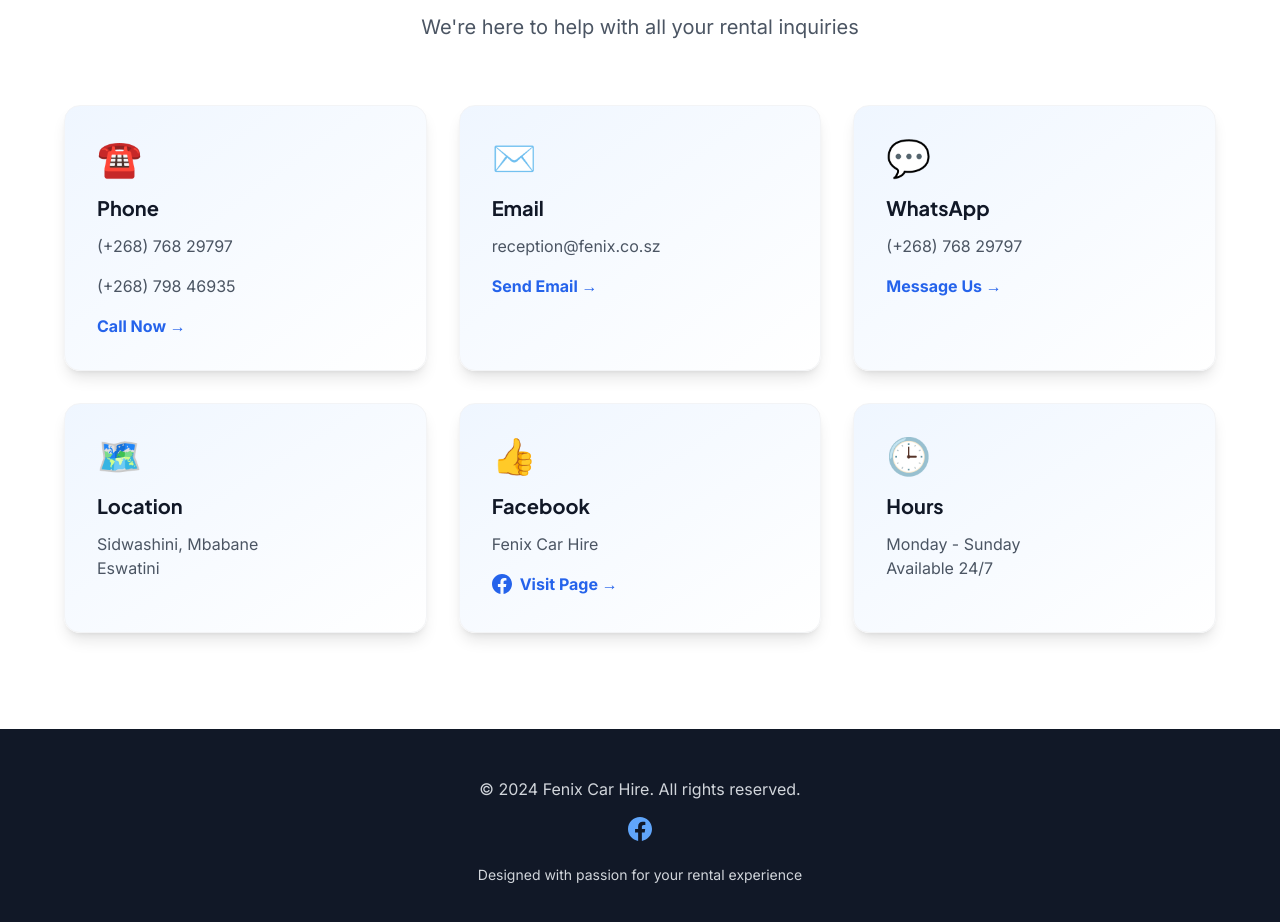
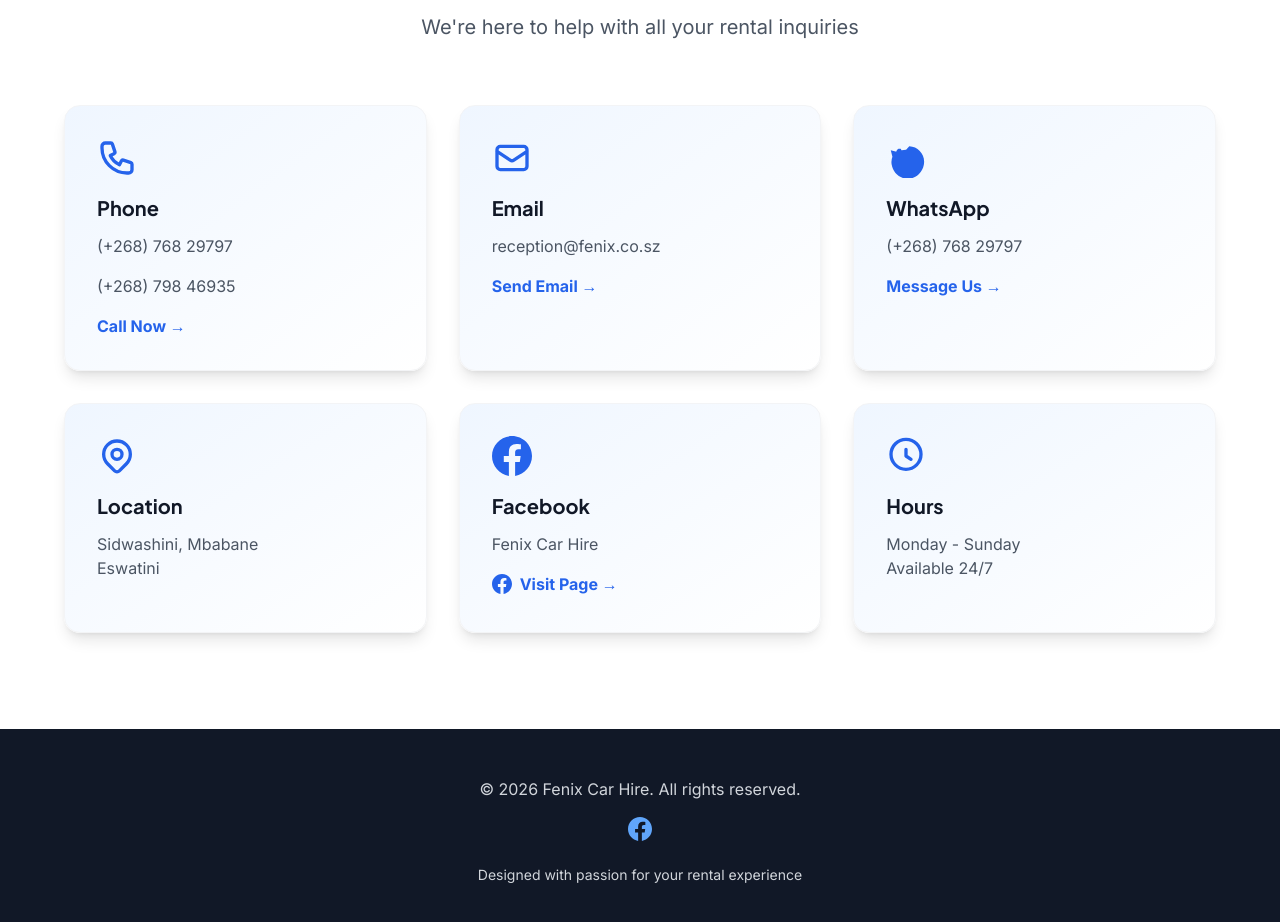
Before and after one commit to Vuyi724/fenixcarhire, a Next.js app: page / in a window 1280 px wide. Shown: the part 4180-5102 px from the top of the page. Built offline with nearby package versions, Linux system fonts and the light colour scheme; no server answers.

Commit message:
feat: update icons to SVG and change footer year to 2026
Replace emoji icons with SVGs and update footer year for 2026.

```diff
--- a/app/page.tsx
+++ b/app/page.tsx
@@ -245,7 +245,7 @@ export default function Home() {
           </div>
           <div className="grid grid-cols-1 md:grid-cols-2 lg:grid-cols-3 gap-8">
             <div className="bg-gradient-to-br from-blue-50 to-white p-8 rounded-2xl shadow-lg border border-gray-100 hover:shadow-xl transition-all hover:-translate-y-1">
-              <div className="text-4xl mb-4">☎️</div>
+              <svg className="w-10 h-10 text-blue-600 mb-4" fill="none" stroke="currentColor" viewBox="0 0 24 24"><path strokeLinecap="round" strokeLinejoin="round" strokeWidth={2} d="M3 5a2 2 0 012-2h3.28a1 1 0 01.948.684l1.498 4.493a1 1 0 01-.502 1.21l-2.257 1.13a11.042 11.042 0 005.516 5.516l1.13-2.257a1 1 0 011.21-.502l4.493 1.498a1 1 0 01.684.949V19a2 2 0 01-2 2h-1C9.716 21 3 14.284 3 6V5z" /></svg>
               <h3 className="text-xl font-bold text-gray-900 mb-3">Phone</h3>
               <p className="text-gray-600 mb-4">(+268) 768 29797</p>
               <p className="text-gray-600 mb-4">(+268) 798 46935</p>
@@ -254,7 +254,7 @@ export default function Home() {
               </a>
             </div>
             <div className="bg-gradient-to-br from-blue-50 to-white p-8 rounded-2xl shadow-lg border border-gray-100 hover:shadow-xl transition-all hover:-translate-y-1">
-              <div className="text-4xl mb-4">✉️</div>
+              <svg className="w-10 h-10 text-blue-600 mb-4" fill="none" stroke="currentColor" viewBox="0 0 24 24"><path strokeLinecap="round" strokeLinejoin="round" strokeWidth={2} d="M3 8l7.89 5.26a2 2 0 002.22 0L21 8M5 19h14a2 2 0 002-2V7a2 2 0 00-2-2H5a2 2 0 00-2 2v10a2 2 0 002 2z" /></svg>
               <h3 className="text-xl font-bold text-gray-900 mb-3">Email</h3>
               <p className="text-gray-600 mb-4">reception@fenix.co.sz</p>
               <a href="mailto:reception@fenix.co.sz" className="inline-block text-blue-600 font-bold hover:text-blue-700">
@@ -262,7 +262,7 @@ export default function Home() {
               </a>
             </div>
             <div className="bg-gradient-to-br from-blue-50 to-white p-8 rounded-2xl shadow-lg border border-gray-100 hover:shadow-xl transition-all hover:-translate-y-1">
-              <div className="text-4xl mb-4">💬</div>
+              <svg className="w-10 h-10 text-blue-600 mb-4" fill="currentColor" viewBox="0 0 24 24"><path d="M17.472 14.382c-.297-.149-1.758-.867-2.03-.967-.273-.099-.471-.148-.67.15-.197.297-.767.966-.94 1.164-.173.199-.347.223-.644.075-.297-.15-1.255-.463-2.39-1.475-.883-.788-1.48-1.761-1.653-2.059-.173-.297-.018-.458.13-.606.134-.133.298-.347.446-.52.149-.174.198-.298.298-.497.099-.198.05-.371-.025-.52-.075-.149-.669-1.612-.916-2.207-.242-.579-.487-.5-.67-.51-.173-.008-.371-.01-.57-.01-.198 0-.52.074-.792.372-.272.297-1.04 1.016-1.04 2.479 0 1.462 1.065 2.875 1.213 3.074.149.198 2.096 3.2 5.076 4.487.709.306 1.262.489 1.694.625.712.227 1.36.195 1.871.118.571-.085 1.758-.719 2.006-1.413.248-.694.248-1.289.173-1.413-.074-.124-.272-.198-.57-.347m-5.421-7.403h-.004a9.87 9.87 0 00-4.781 1.158l-.386.214-4.011-.959.976 3.826a9.05 9.05 0 00-.458 4.719c.8 4.83 4.783 8.521 9.616 8.524h.004c5.316 0 9.711-4.343 9.88-10.044.12-4.993-3.997-9.26-8.906-9.434"/></svg>
               <h3 className="text-xl font-bold text-gray-900 mb-3">WhatsApp</h3>
               <p className="text-gray-600 mb-4">(+268) 768 29797</p>
               <a href="https://wa.me/26876829797" target="_blank" rel="noopener noreferrer" className="inline-block text-blue-600 font-bold hover:text-blue-700">
@@ -270,13 +270,13 @@ export default function Home() {
               </a>
             </div>
             <div className="bg-gradient-to-br from-blue-50 to-white p-8 rounded-2xl shadow-lg border border-gray-100 hover:shadow-xl transition-all hover:-translate-y-1">
-              <div className="text-4xl mb-4">🗺️</div>
+              <svg className="w-10 h-10 text-blue-600 mb-4" fill="none" stroke="currentColor" viewBox="0 0 24 24"><path strokeLinecap="round" strokeLinejoin="round" strokeWidth={2} d="M17.657 16.657L13.414 20.9a1.998 1.998 0 01-2.827 0l-4.244-4.243a8 8 0 1111.314 0z" /><path strokeLinecap="round" strokeLinejoin="round" strokeWidth={2} d="M15 11a3 3 0 11-6 0 3 3 0 016 0z" /></svg>
               <h3 className="text-xl font-bold text-gray-900 mb-3">Location</h3>
               <p className="text-gray-600">Sidwashini, Mbabane</p>
               <p className="text-gray-600">Eswatini</p>
             </div>
             <div className="bg-gradient-to-br from-blue-50 to-white p-8 rounded-2xl shadow-lg border border-gray-100 hover:shadow-xl transition-all hover:-translate-y-1">
-              <div className="text-4xl mb-4">👍</div>
+              <svg className="w-10 h-10 text-blue-600 mb-4" fill="currentColor" viewBox="0 0 24 24"><path d="M24 12.073c0-6.627-5.373-12-12-12s-12 5.373-12 12c0 5.99 4.388 10.954 10.125 11.854v-8.385H7.078v-3.47h3.047V9.43c0-3.007 1.792-4.669 4.533-4.669 1.312 0 2.686.235 2.686.235v2.953H15.83c-1.491 0-1.956.925-1.956 1.874v2.25h3.328l-.532 3.47h-2.796v8.385C19.612 23.027 24 18.062 24 12.073z"/></svg>
               <h3 className="text-xl font-bold text-gray-900 mb-3">Facebook</h3>
               <p className="text-gray-600 mb-4">Fenix Car Hire</p>
               <a href="https://www.facebook.com/profile.php?id=100088818806884" target="_blank" rel="noopener noreferrer" className="inline-flex items-center gap-2 text-blue-600 font-bold hover:text-blue-700">
@@ -285,7 +285,7 @@ export default function Home() {
               </a>
             </div>
             <div className="bg-gradient-to-br from-blue-50 to-white p-8 rounded-2xl shadow-lg border border-gray-100 hover:shadow-xl transition-all hover:-translate-y-1">
-              <div className="text-4xl mb-4">🕒</div>
+              <svg className="w-10 h-10 text-blue-600 mb-4" fill="none" stroke="currentColor" viewBox="0 0 24 24"><path strokeLinecap="round" strokeLinejoin="round" strokeWidth={2} d="M12 8v4l3 2m6-3a9 9 0 11-18 0 9 9 0 0118 0z" /></svg>
               <h3 className="text-xl font-bold text-gray-900 mb-3">Hours</h3>
               <p className="text-gray-600">Monday - Sunday</p>
               <p className="text-gray-600">Available 24/7</p>
@@ -297,7 +297,7 @@ export default function Home() {
       {/* Footer */}
       <footer className="bg-gray-900 text-gray-300 py-12 px-6">
         <div className="max-w-7xl mx-auto text-center">
-          <p className="mb-4">&copy; 2024 Fenix Car Hire. All rights reserved.</p>
+          <p className="mb-4">&copy; 2026 Fenix Car Hire. All rights reserved.</p>
           <div className="flex justify-center gap-6 mb-6">
             <a href="https://www.facebook.com/profile.php?id=100088818806884" target="_blank" rel="noopener noreferrer" className="text-blue-400 hover:text-blue-300 transition">
               <svg className="w-6 h-6" fill="currentColor" viewBox="0 0 24 24"><path d="M24 12.073c0-6.627-5.373-12-12-12s-12 5.373-12 12c0 5.99 4.388 10.954 10.125 11.854v-8.385H7.078v-3.47h3.047V9.43c0-3.007 1.792-4.669 4.533-4.669 1.312 0 2.686.235 2.686.235v2.953H15.83c-1.491 0-1.956.925-1.956 1.874v2.25h3.328l-.532 3.47h-2.796v8.385C19.612 23.027 24 18.062 24 12.073z"/></svg>
```
